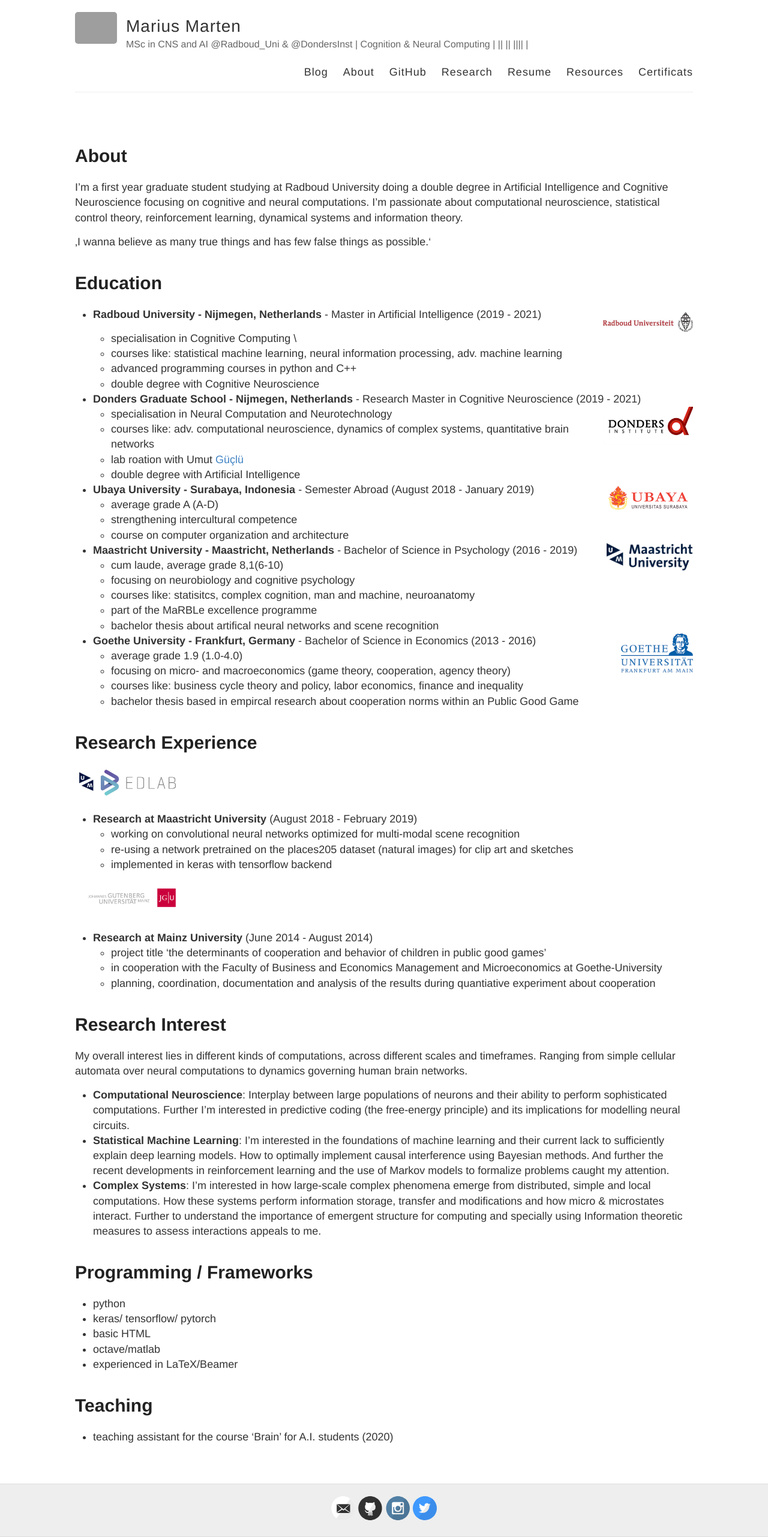
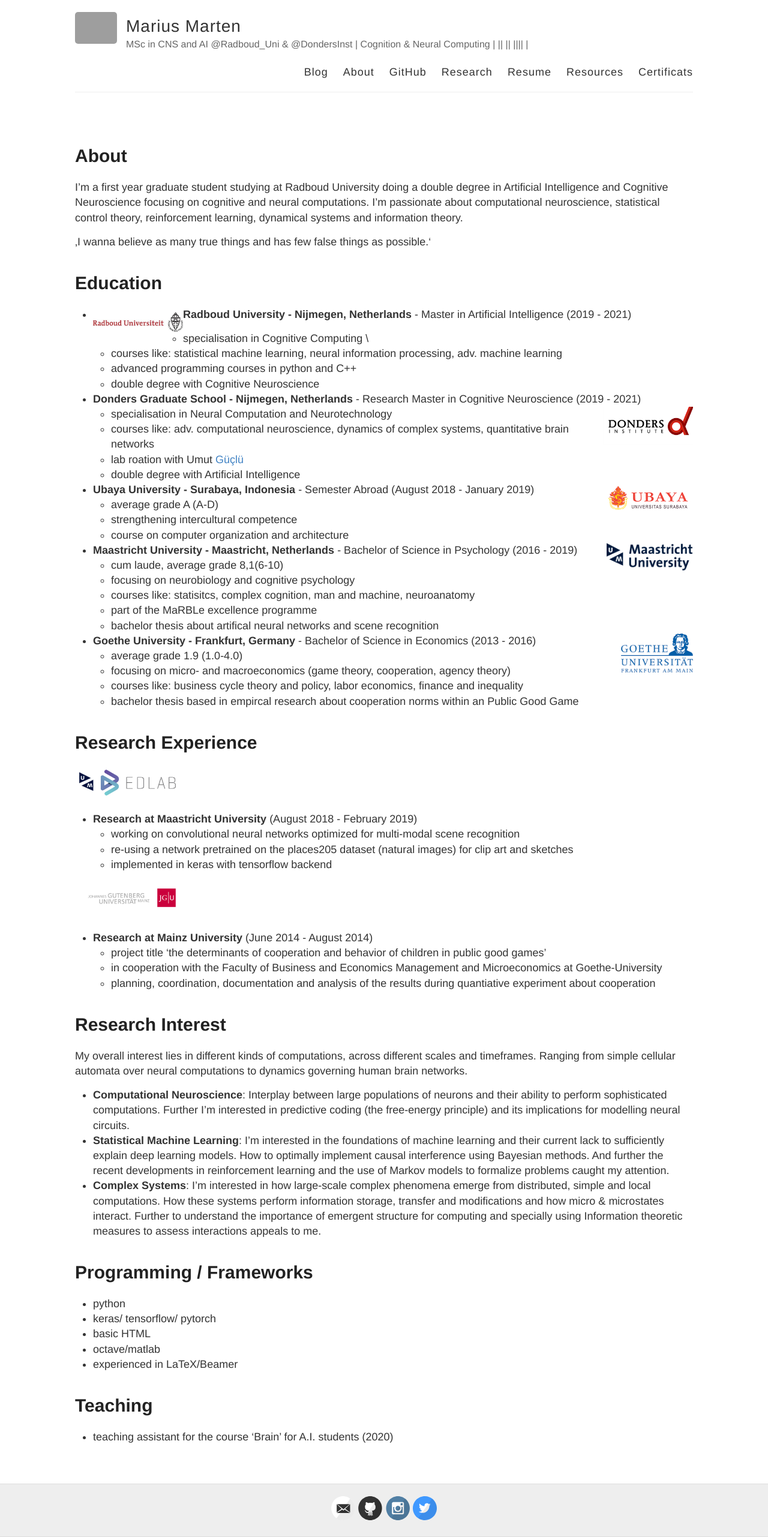
Before and after one commit to Mariusmarten/mariusmarten.github.io, a Jekyll site: the page built from about.md, in a window 1280 px wide. Shown: the whole page at 60% size. Built offline with Jekyll 4.4.1, drawn with Linux system fonts in a browser that asks for light colours; grey boxes are pictures that could not be loaded.

Commit message:
Update about.md

```diff
--- a/about.md
+++ b/about.md
@@ -11,7 +11,7 @@ I'm a first year graduate student studying at Radboud University doing a double
 
 # Education
 
-* **Radboud University - Nijmegen, Netherlands** - Master in Artificial Intelligence (2019 - 2021) <img align="right" src="/assets/radboud _logo.jpg" width="150">
+* **Radboud University - Nijmegen, Netherlands** - Master in Artificial Intelligence (2019 - 2021) <img align="left" src="/assets/radboud _logo.jpg" width="150">
 
   - specialisation in Cognitive Computing \\
   - courses like: statistical machine learning, neural information processing, adv. machine learning
```
